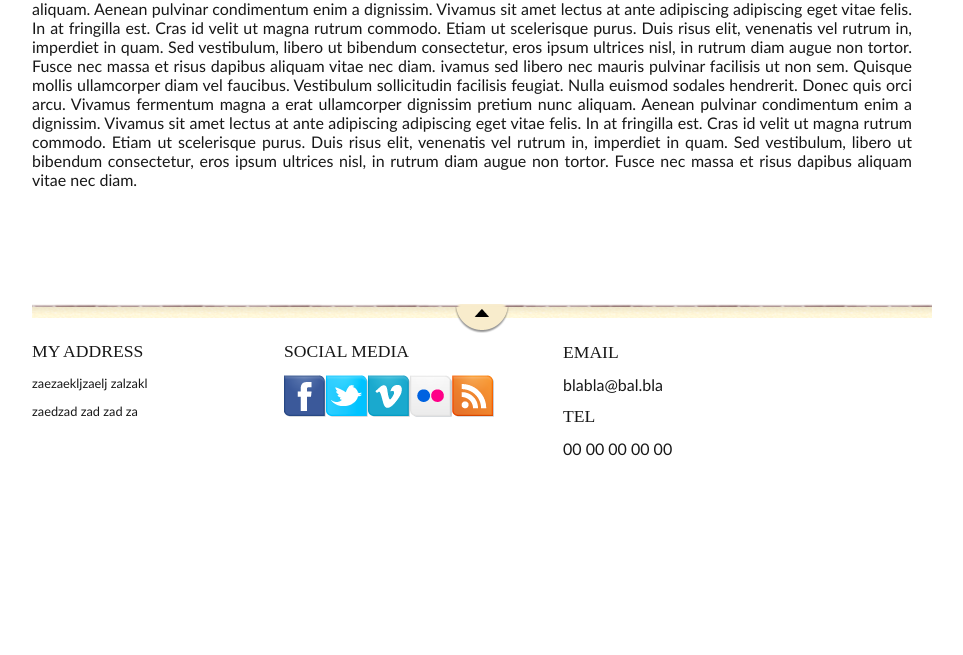
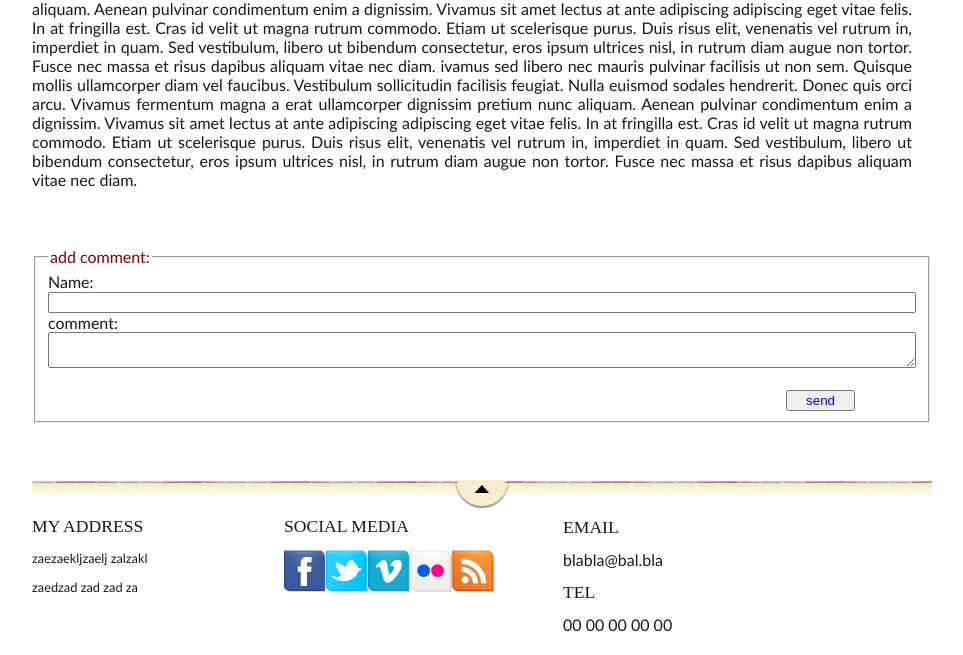
Before and after one commit to outcast292/EST-WEB-news-php, a PHP site: page /post?id=8 in a window 1280 px wide. Shown: the part 589-1244 px from the top of the page, without its empty margins (158-1121 px from the left). Before the commit the page ends 1045 px from the top, so only its background shows below. Run offline with PHP 8.4, Linux system fonts and the light colour scheme; data comes from the database, SQL or seed files in the repository; tables that the repository leaves empty hold one stand-in row (values such as "Sample post").

Commit message:
comments working

```diff
--- a/post.php
+++ b/post.php
@@ -15,6 +15,11 @@
          $username = "root";
          $password = "";
          $conn = new mysqli($servername, $username, $password,'news');
+         if(isset($_POST["nick"])){
+         	$sql = "INSERT INTO comment(id_article,nickname,comment) VALUES('".$_GET["id"]."','".$_POST["nick"]."','".$_POST["comment"]."')";
+         	$result = mysqli_query($conn, $sql);
+         	printf("Error: %s\n", mysqli_error($conn));
+         }
          if($_GET["id"]!=NULL){
          	 $sql = "SELECT id_article,label,da,contenu,name FROM article a join admin ad on a.id_admin=ad.id_admin where id_article=".$_GET["id"];
          }
@@ -37,12 +42,21 @@
          </article>
          </section>
          <br><br>
+         <form method="post" class="feild">
+  		<fieldset>
+   		 <legend style="color: maroon">add comment:</legend>
+    		Name:<br><input style="width: 100%; box-sizing: border-box;" type="text" name="nick"><br>
+		   	comment:<br><textarea style="width: 100%;box-sizing: border-box;" name="comment"></textarea>
+		   	<br><br>
+		   	<input type="submit" name="" value="send" style="float: right;margin-right: 7%; width:8%; color: blue;">
+		  </fieldset>
+		</form>
          <article>
          	<?php
          		$sql = "UPDATE article SET views=views+1 where id_article=".$data["id_article"];
          		$result = mysqli_query($conn, $sql);
 
-         	$sql = "SELECT * FROM comment where id_article=".$data['id_article'];
+         	$sql = "SELECT * FROM comment where id_article=".$data['id_article']." ORDER BY date_cmt DESC";
          			$es = mysqli_query($conn, $sql);
          			if (!$es) {
     printf("Error: %s\n", mysqli_error($conn));
```
Also changed, not shown: css/style.css (line endings or trailing spaces).
